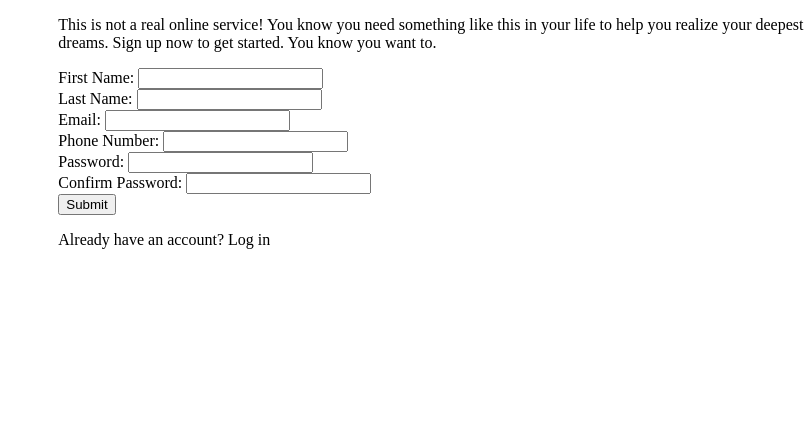
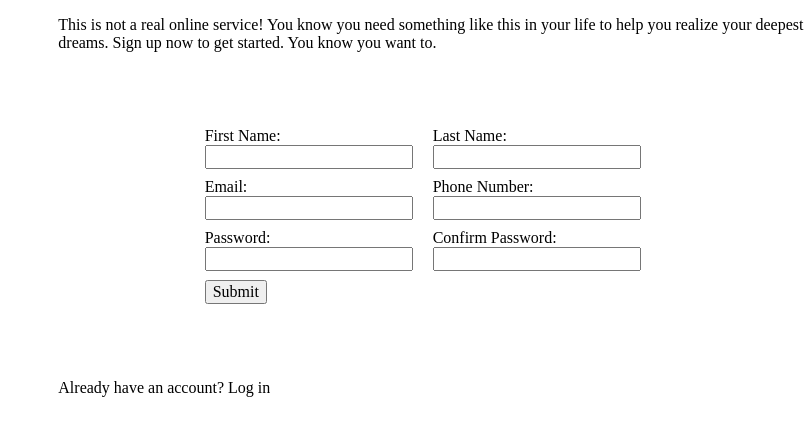
Before and after one commit to Quazsi/sign-up-form, a plain HTML site: page index.html in a window 1280 px wide. Shown: the whole page, without its empty margins (473-1280 px from the left). Drawn offline with Linux system fonts and the light colour scheme.

Commit message:
Create flexbox for rows and labels / input boxes

```diff
--- a/styles.css
+++ b/styles.css
@@ -4,10 +4,6 @@ body {
     margin: 0;
 }
 
-.main {
-    display: flex;
-    flex-direction: column;
-}
 
 #sidebar {
     background-image: url(leafs.jpg);
@@ -15,3 +11,34 @@ body {
     width: 50rem;
     height: 100vh;
 }
+
+button,
+input,
+select,
+textarea {
+  font-family: inherit;
+  font-size: 100%;
+}
+
+
+#formArea {
+    display: flex;
+    direction: column;
+    justify-content: center;
+    margin: 10%;
+}
+
+.row {
+    display: flex;
+    justify-content: space-between;
+    margin-bottom: 2%;
+}
+.input-box {
+    display: flex;
+    flex-direction: column;
+    padding-right: 20px;
+}
+
+input, label {
+    flex-direction: column;
+}
```
